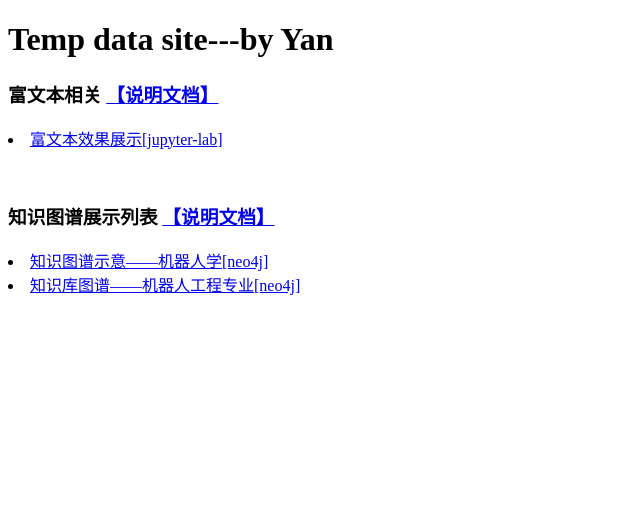
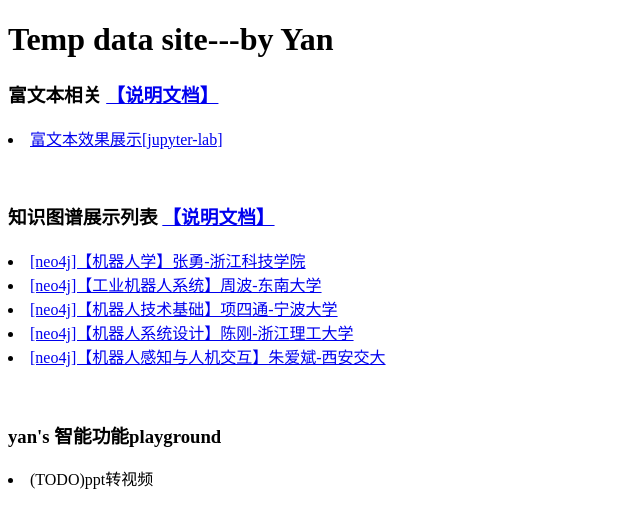
Before and after one commit to yanqi91/django_website, a Django app: page /main/ in a window 1280 px wide. Shown: the top 528 px of the page, without its empty margins (0-640 px from the left). Run offline with Django 3.2, Linux system fonts and the light colour scheme.

Commit message:
updated: updated link

```diff
--- a/HelloWorld/templates/main.html
+++ b/HelloWorld/templates/main.html
@@ -25,13 +25,22 @@
             <p>
                 <li><a href='http://116.62.136.121:7778/lab' target="_blank">富文本效果展示[jupyter-lab]</a></li>
             </p>
-
             </br>
-
             <p>
             <h3>知识图谱展示列表 <a href='https://zjlab-smartedu.yuque.com/staff-ma2qux/cpsj/yvxmpp' target="_blank">【说明文档】</a></h3>
-                <li><a href='http://116.62.136.121:7474/browser/' target="_blank">知识图谱示意——机器人学[neo4j]</a></li>
-                <li><a href='http://116.62.136.121:7476/browser/' target="_blank">知识库图谱——机器人工程专业[neo4j]</a></li>
+                <li><a href='http://116.62.136.121:7474/browser/' target="_blank">[neo4j]【机器人学】张勇-浙江科技学院</a></li>
+                <li><a href='http://116.62.136.121:7476/browser/' target="_blank">[neo4j]【工业机器人系统】周波-东南大学</a></li>
+                <li><a href='http://116.62.136.121:7478/browser/' target="_blank">[neo4j]【机器人技术基础】项四通-宁波大学</a></li>
+                <li><a href='http://116.62.136.121:7480/browser/' target="_blank">[neo4j]【机器人系统设计】陈刚-浙江理工大学</a></li>
+                <li><a href='http://116.62.136.121:7482/browser/' target="_blank">[neo4j]【机器人感知与人机交互】朱爱斌-西安交大</a></li>
+
             </p>
+            </br>
+            <p>
+                <h3>yan's 智能功能playground</h3>
+                    <li>(TODO)ppt转视频</li>
+            </p>
+
+
     </body>
 </html>
```
